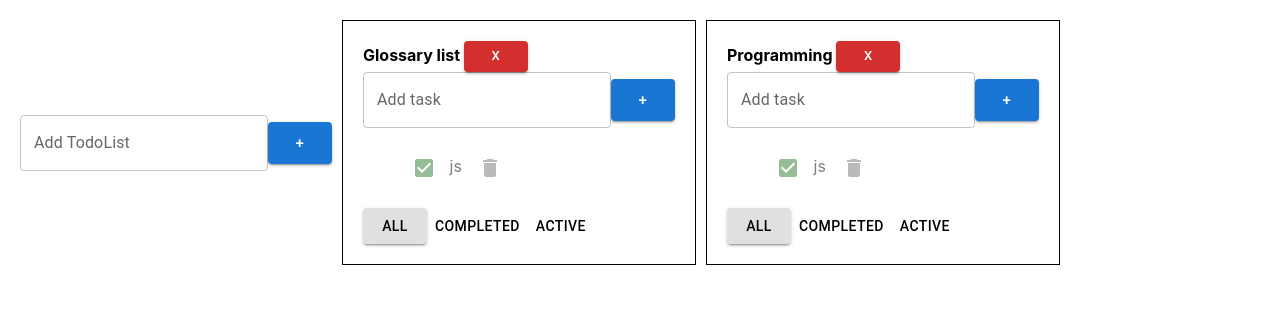
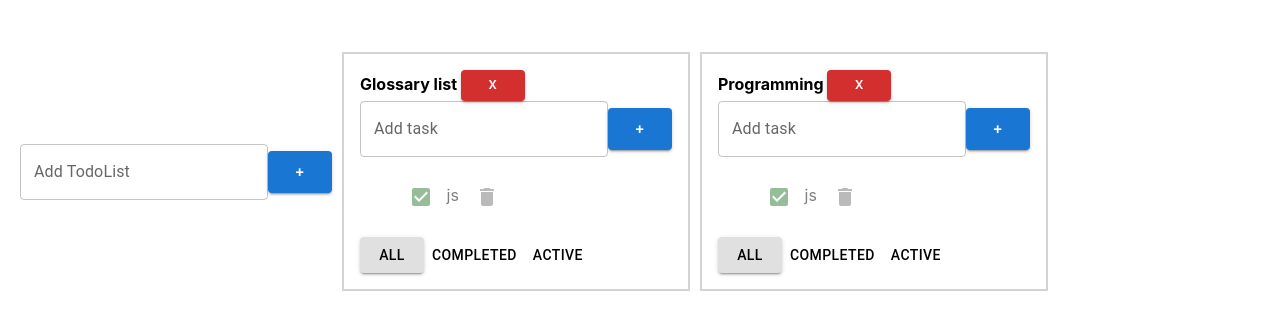
Before and after one commit to nsapaev/todo-list-ts, a React (Create React App) app: page / in a window 1280 px wide. Shown: the top 330 px of the page. Built offline with nearby package versions, Linux system fonts and the light colour scheme.

Commit message:
add: material box

```diff
--- a/src/App.tsx
+++ b/src/App.tsx
@@ -4,6 +4,11 @@ import { TasksType, FilteredValueType,TodoListType } from './Types';
 import "./App.css"
 import { v4 as uuid } from 'uuid';
 import { AddItemInput } from './components/Inputs/AddItemInput';
+import Box from '@mui/material/Box';
+
+
+
+
 
 
 
--- a/src/components/TodoList/index.tsx
+++ b/src/components/TodoList/index.tsx
@@ -6,6 +6,7 @@ import Button from '@mui/material/Button';
 import IconButton from '@mui/material/IconButton';
 import Checkbox from '@mui/material/Checkbox'
 import DeleteIcon from '@mui/icons-material/Delete';
+import Box from '@mui/material/Box';
 export function TodoList ({
   todolistId,
   title,
@@ -57,7 +58,15 @@ export function TodoList ({
 
 
     return (
-      <div style={{border: "1px solid black", padding: "20px "}}>
+      <Box
+      my={4}
+      display="block"
+      alignItems="center"
+      gap={4}
+      p={2}
+      sx={{ border: '2px solid lightgray' }
+    }
+    >
           <div>
             <b><EditableTitle title={title} setNewTitle={editTodoListTitl}/></b>
             <Button  variant="contained" size="small" color="error" onClick={() => {onRemoveTodoList(todolistId)}}>x</Button>
@@ -74,6 +83,9 @@ export function TodoList ({
             <Button  variant={filter === "ACTIVE" ? "contained" : "text"} color="inherit" onClick={() => {onFilterHandler("ACTIVE",todolistId)}}>Active</Button>
           </div>
 
-      </div>
+    </Box>
+
+
+
     )
   }
```
